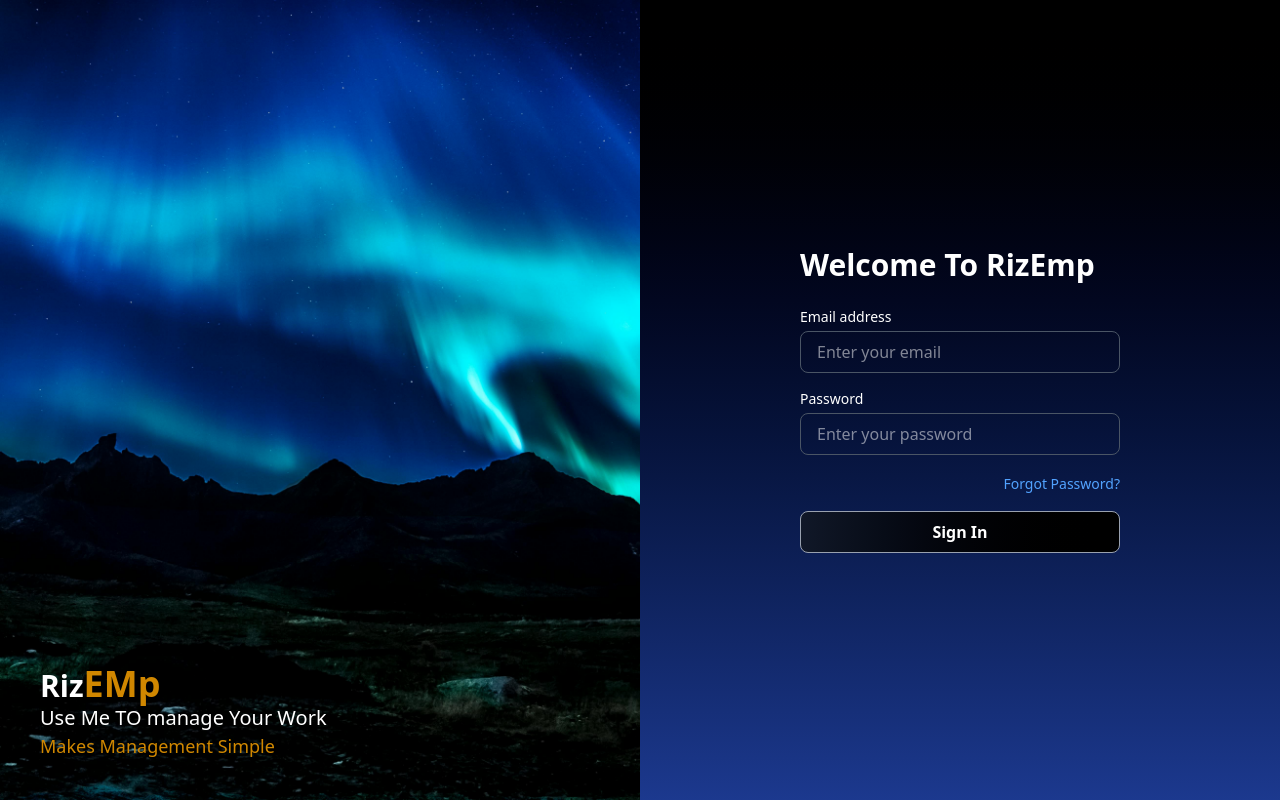
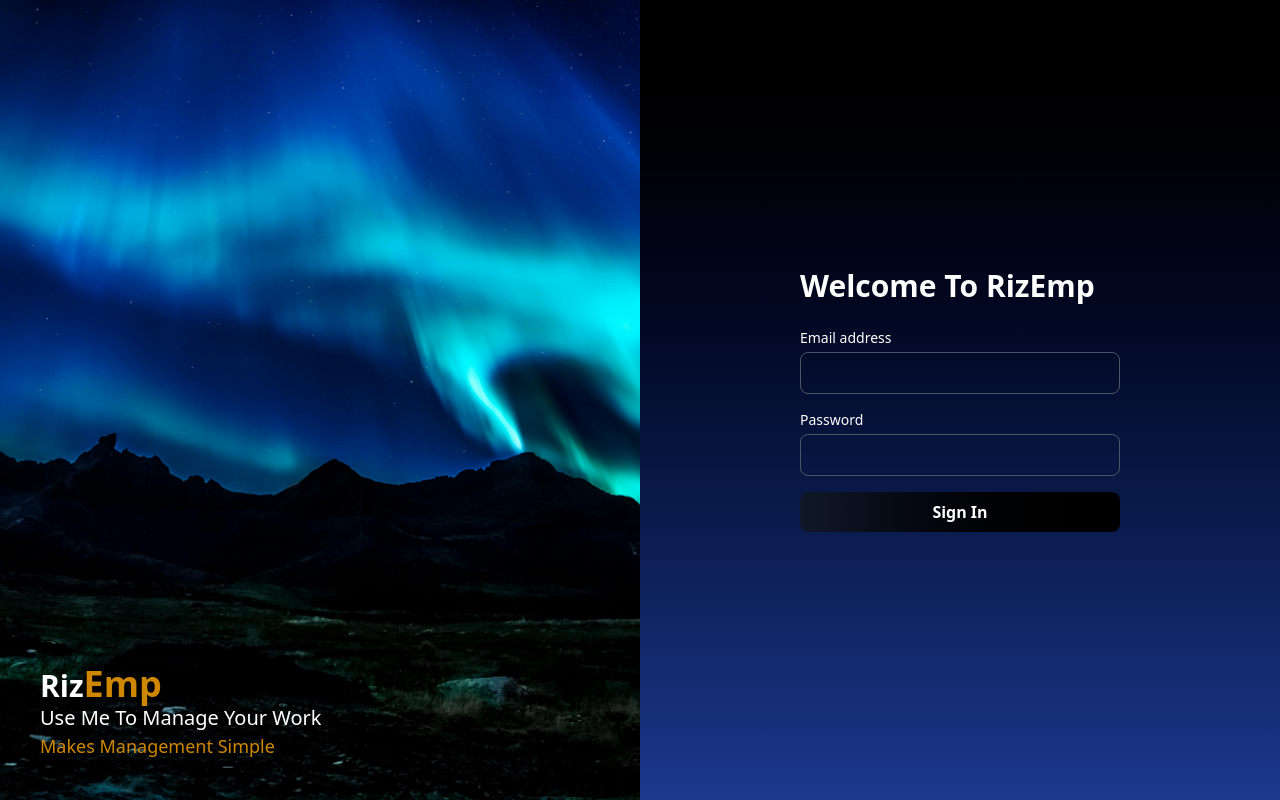
Before and after one commit to RizakSingh/Employee-management-system-, a React (Vite) app: page / in a window 1280 px wide. Built offline with nearby package versions, Linux system fonts and the light colour scheme.

Commit message:
create Employees added and app.jsx fix

```diff
--- a/src/App.jsx
+++ b/src/App.jsx
@@ -1,80 +1,32 @@
-import React, { useContext, useEffect, useState } from "react";
-import Login from "./components/auth/login";
+import React, { useContext } from "react";
+import Login from "./components/auth/Login";
 import EmployeeDashboard from "./components/Dashboard/EmployeeDashboard";
 import AdminDashBoard from "./components/Dashboard/AdminDashBoard";
+import { AuthContext } from "./context/AuthProvider";
 
-import AuthProvider from "./context/AuthProvider";
+const App = () => {
+  const { user, loading } = useContext(AuthContext);
 
-const AppContent = () => {
-  const [userRole, setUserRole] = useState(null);
-  const [loggedInEmployee, setLoggedInEmployee] = useState(null);
+  // while checking token / restoring session
+  if (loading) {
+    return (
+      <div className="h-screen flex items-center justify-center text-white">
+        Loading...
+      </div>
+    );
+  }
 
+  // not logged in
+  if (!user) {
+    return <Login />;
+  }
 
-  useEffect(() => {
-    const savedUser = JSON.parse(localStorage.getItem("loggedInUser"));
-    if (savedUser?.role) {
-      setUserRole(savedUser.role);
-      if (savedUser.role === "employee") {
-        setLoggedInEmployee(savedUser.employee);
-      }
-    }
-  }, []);
+  // role-based rendering
+  if (user.role === "admin") {
+    return <AdminDashBoard />;
+  }
 
-  const handleLogin = (email, password) => {
-
-    if (email === "admin@example.com" && password === "123") {
-      setUserRole("admin");
-      localStorage.setItem(
-        "loggedInUser",
-        JSON.stringify({ role: "admin" })
-      );
-      return;
-    }
-
-    if (!authData?.employees || authData.employees.length === 0) {
-      alert("Employee data not loaded");
-      return;
-    }
-
-
-    const employee = authData.employees.find(
-      (e) => e.email === email && e.password === password
-    );
-
-    if (!employee) {
-      alert("Invalid credentials");
-      return;
-    }
-
-    setUserRole("employee");
-    setLoggedInEmployee(employee);
-
-    localStorage.setItem(
-      "loggedInUser",
-      JSON.stringify({
-        role: "employee",
-        employee: employee,
-      })
-    );
-  };
-
-  return (
-    <>
-      {!userRole && <Login handleLogin={handleLogin} />}
-
-      {userRole === "admin" && <AdminDashBoard />}
-
-      {userRole === "employee" && (
-        <EmployeeDashboard data={loggedInEmployee} />
-      )}
-    </>
-  );
+  return <EmployeeDashboard data={user} />;
 };
 
-const App = () => (
-  <AuthProvider>
-    <AppContent />
-  </AuthProvider>
-);
-
 export default App;
--- a/src/components/Dashboard/AdminDashboard.jsx
+++ b/src/components/Dashboard/AdminDashboard.jsx
@@ -4,11 +4,13 @@ import Header from '../others/Header';
 import CreateTask from '../others/CreateTask';
 import Footer from '../others/Footer';
 import AllTask from '../others/AllTask';
+import CreateEmployee from '../others/CreateEmployee';
 const AdminDashBoard = () => {
   return (<>
 
     <div className='bg-gradient-to-b  from-black to-blue-950  text-white '>
          <Header ></Header>
+           <CreateEmployee />
    <CreateTask/>
    <AllTask/>
 <Footer></Footer>
--- a/src/components/auth/login.jsx
+++ b/src/components/auth/login.jsx
@@ -1,75 +1,68 @@
+import React, { useContext, useState } from "react";
+import loginImage from "../../assets/login-image3.jpg";
+import { AuthContext } from "../../context/AuthProvider";
 
-import React from 'react'
-import loginImage from '../../assets/login-image3.jpg';
-import { useState } from 'react';
-const Login = ({handleLogin}) => {
-      const [email, setEmail] = useState("");
+const Login = () => {
+  const { login } = useContext(AuthContext);
+
+  const [email, setEmail] = useState("");
   const [password, setPassword] = useState("");
-    const submitHandler =(e)=>{
-        e.preventDefault()
-         handleLogin(email,password)
-        setEmail("")
-        setPassword("")
+
+  const submitHandler = async (e) => {
+    e.preventDefault();
+    try {
+      await login(email, password);
+    } catch (err) {
+      alert("Invalid credentials");
     }
- return (
+  };
+
+  return (
     <div className="flex h-screen">
-      {/* Left Side - Image & Text */}
-      <div className="hidden md:flex w-1/2 bg-cover bg-center relative"
-        style={{ backgroundImage: `url(${loginImage})` }}>
+      {/* Left Side */}
+      <div
+        className="hidden md:flex w-1/2 bg-cover bg-center relative"
+        style={{ backgroundImage: `url(${loginImage})` }}
+      >
         <div className="absolute bottom-10 left-10 text-white">
-          <h1 className="text-3xl font-semibold">Riz<span className='text-4xl text-yellow-600'>EMp</span></h1>
-          <p className="text-xl">Use Me TO manage Your Work </p>
-          <p className="text-lg text-yellow-600">
-       Makes Management Simple
-          </p>
+          <h1 className="text-3xl font-semibold">
+            Riz<span className="text-4xl text-yellow-600">Emp</span>
+          </h1>
+          <p className="text-xl">Use Me To Manage Your Work</p>
+          <p className="text-lg text-yellow-600">Makes Management Simple</p>
         </div>
       </div>
 
-      {/* Right Side - Login Form */}
+      {/* Right Side */}
       <div className="flex w-full md:w-1/2 justify-center items-center bg-gradient-to-b from-black to-blue-900 text-white">
         <div className="w-80">
-          <h2 className="text-3xl font-bold mb-6">Welcome  To RizEmp</h2>
-          <form onSubmit={(e)=>{
-            submitHandler(e)
-          }} className="space-y-4">
-            {/* Email Input */}
+          <h2 className="text-3xl font-bold mb-6">Welcome To RizEmp</h2>
+          <form onSubmit={submitHandler} className="space-y-4">
             <div>
               <label className="block text-sm mb-1">Email address</label>
-              <input required
-              value={email}
-              onChange={(e)=>{
-         setEmail(e.target.value)
-              }}
+              <input
+                required
+                value={email}
+                onChange={(e) => setEmail(e.target.value)}
                 type="email"
-                placeholder="Enter your email"
-                className="w-full px-4 py-2 rounded-lg bg-transparent border border-gray-600 focus:outline-none focus:ring-2 focus:ring-blue-400"
+                className="w-full px-4 py-2 rounded-lg bg-transparent border border-gray-600"
               />
             </div>
 
-            {/* Password Input */}
             <div>
               <label className="block text-sm mb-1">Password</label>
-              <input required   value={password}
-              onChange={(e)=>{
-                setPassword(e.target.value)
-          }}
+              <input
+                required
+                value={password}
+                onChange={(e) => setPassword(e.target.value)}
                 type="password"
-                placeholder="Enter your password"
-                className="w-full px-4 py-2 rounded-lg bg-transparent border border-gray-600 focus:outline-none focus:ring-2 focus:ring-blue-400"
+                className="w-full px-4 py-2 rounded-lg bg-transparent border border-gray-600"
               />
             </div>
 
-            {/* Forgot Password */}
-            <div className="text-right">
-              <a href="#" className="text-sm text-blue-400 hover:underline">
-                Forgot Password?
-              </a>
-            </div>
-
-            {/* Submit Button */}
             <button
               type="submit"
-              className="w-full bg-gradient-to-r from-gray-900 to-black py-2 rounded-lg font-semibold border-1 border-gray-400 hover:opacity-90 hover:border-white"
+              className="w-full bg-gradient-to-r from-gray-900 to-black py-2 rounded-lg font-semibold"
             >
               Sign In
             </button>
@@ -78,6 +71,6 @@ const Login = ({handleLogin}) => {
       </div>
     </div>
   );
-}
+};
 
-export default Login
+export default Login;
--- /dev/null
+++ b/src/components/others/CreateEmployee.jsx
@@ -0,0 +1,82 @@
+import React, { useState } from "react";
+import api from "../../api/axios";
+
+const CreateEmployee = () => {
+  const [form, setForm] = useState({
+    name: "",
+    email: "",
+    password: "",
+  });
+
+  const [loading, setLoading] = useState(false);
+
+  const handleChange = (e) => {
+    setForm({ ...form, [e.target.name]: e.target.value });
+  };
+
+  const handleSubmit = async (e) => {
+    e.preventDefault();
+    setLoading(true);
+
+    try {
+      await api.post("/api/admin/create-employee", form);
+      alert("Employee created successfully");
+      setForm({ name: "", email: "", password: "" });
+    } catch (err) {
+      alert(err.response?.data?.message || "Something went wrong");
+    } finally {
+      setLoading(false);
+    }
+  };
+
+  return (
+    <div className="w-[96.5%] ml-7 mt-6  mb-7 bg-gray-900/80 backdrop-blur-lg rounded-2xl shadow-xl p-7">
+      <h2 className="text-2xl font-semibold text-white mb-6">
+        Create Employee
+      </h2>
+
+      <form onSubmit={handleSubmit} className="grid grid-cols-1 md:grid-cols-2 gap-6">
+        <input
+          name="name"
+          placeholder="Employee Name"
+          value={form.name}
+          onChange={handleChange}
+          required
+          className="w-full p-3 rounded-lg bg-gray-800 text-white border border-gray-700"
+        />
+
+        <input
+          name="email"
+          type="email"
+          placeholder="Employee Email"
+          value={form.email}
+          onChange={handleChange}
+          required
+          className="w-full p-3 rounded-lg bg-gray-800 text-white border border-gray-700"
+        />
+
+        <input
+          name="password"
+          type="password"
+          placeholder="Temporary Password"
+          value={form.password}
+          onChange={handleChange}
+          required
+          className="w-full p-3 rounded-lg bg-gray-800 text-white border border-gray-700"
+        />
+
+        <div className="md:col-span-2 flex justify-end">
+          <button
+            type="submit"
+            disabled={loading}
+            className="px-6 py-3 rounded-lg bg-blue-600 hover:bg-blue-700 text-white font-medium"
+          >
+            {loading ? "Creating..." : "Create Employee"}
+          </button>
+        </div>
+      </form>
+    </div>
+  );
+};
+
+export default CreateEmployee;
```
